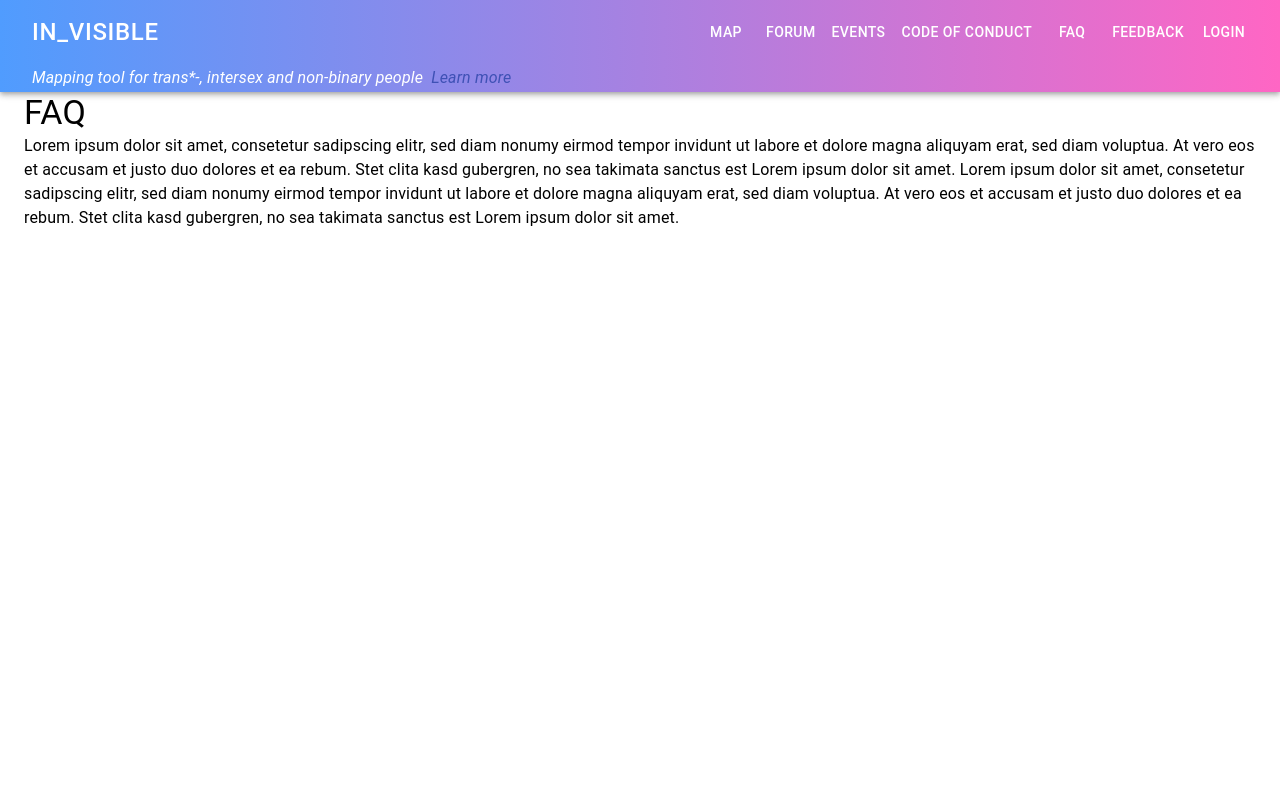
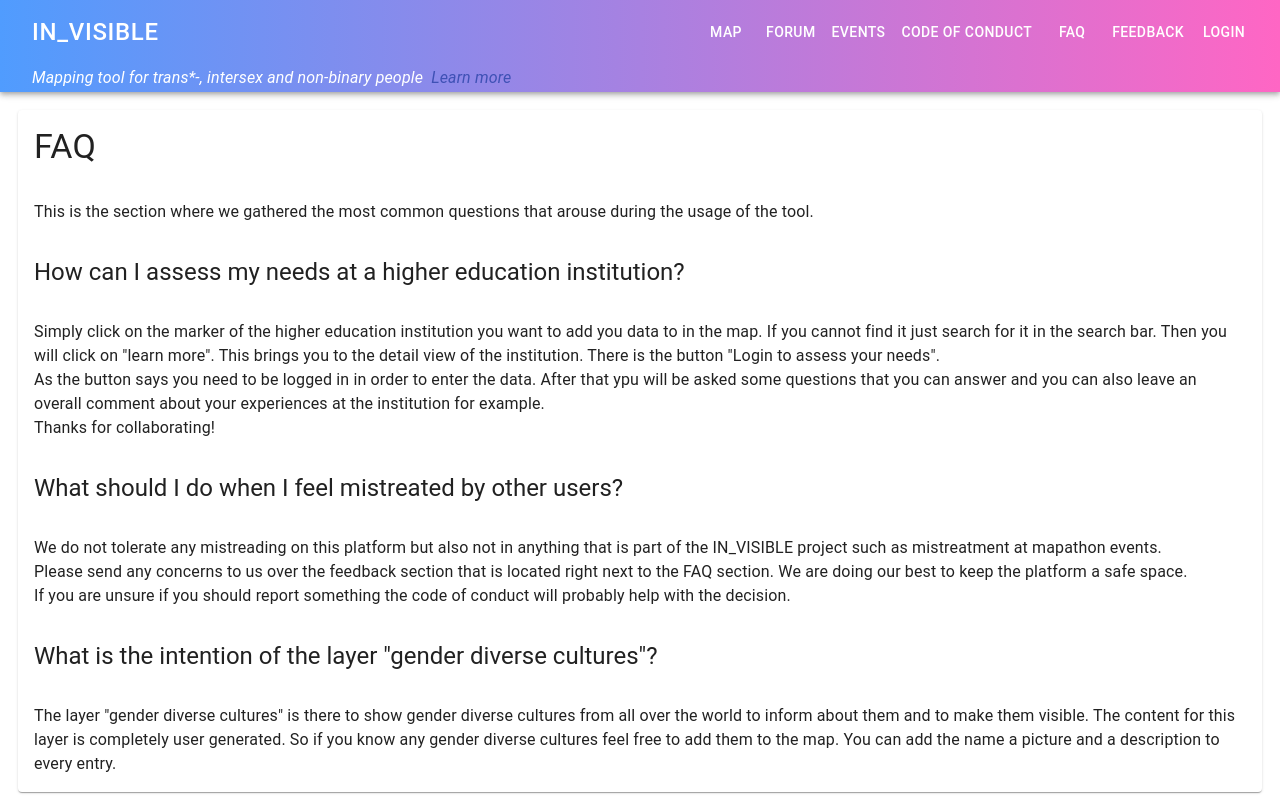
Before and after one commit to project-invisible/frontend, a React app: page /faq in a window 1280 px wide. Built offline with nearby package versions, Linux system fonts and the light colour scheme.

Commit message:
add FAQ content

```diff
--- a/src/staticContent/Faq.tsx
+++ b/src/staticContent/Faq.tsx
@@ -1,22 +1,72 @@
 import React from "react";
-import { Container, Typography } from "@material-ui/core";
+import { Typography, Paper, makeStyles } from "@material-ui/core";
 
+const useStyles = makeStyles(() => ({
+  textFrame: {
+    margin: "18px"
+  },
+  headline: {
+    padding: "16px",
+    textDecoration: "bold"
+  },
+  bodyText: {
+    padding: "16px"
+  }
+}));
 function Faq() {
+  const classes = useStyles({});
   return (
-    <Container>
-      <Typography variant="h4">FAQ</Typography>
-      <Typography variant="body1">
-        Lorem ipsum dolor sit amet, consetetur sadipscing elitr, sed diam nonumy
-        eirmod tempor invidunt ut labore et dolore magna aliquyam erat, sed diam
-        voluptua. At vero eos et accusam et justo duo dolores et ea rebum. Stet
-        clita kasd gubergren, no sea takimata sanctus est Lorem ipsum dolor sit
-        amet. Lorem ipsum dolor sit amet, consetetur sadipscing elitr, sed diam
-        nonumy eirmod tempor invidunt ut labore et dolore magna aliquyam erat,
-        sed diam voluptua. At vero eos et accusam et justo duo dolores et ea
-        rebum. Stet clita kasd gubergren, no sea takimata sanctus est Lorem
-        ipsum dolor sit amet.
+    <Paper className={classes.textFrame}>
+      <Typography variant="h4" className={classes.headline}>
+        FAQ
       </Typography>
-    </Container>
+      <Typography variant="body1" className={classes.bodyText}>
+        This is the section where we gathered the most common questions that
+        arouse during the usage of the tool.
+      </Typography>
+      <Typography variant="h5" className={classes.headline}>
+        How can I assess my needs at a higher education institution?
+      </Typography>
+      <Typography variant="body1" className={classes.bodyText}>
+        Simply click on the marker of the higher education institution you want
+        to add you data to in the map. If you cannot find it just search for it
+        in the search bar. Then you will click on "learn more". This brings you
+        to the detail view of the institution. There is the button "Login to
+        assess your needs".
+        <br />
+        As the button says you need to be logged in in order to enter the data.
+        After that ypu will be asked some questions that you can answer and you
+        can also leave an overall comment about your experiences at the
+        institution for example.
+        <br />
+        Thanks for collaborating!
+      </Typography>
+      <Typography variant="h5" className={classes.headline}>
+        What should I do when I feel mistreated by other users?
+      </Typography>
+      <Typography variant="body1" className={classes.bodyText}>
+        We do not tolerate any mistreading on this platform but also not in
+        anything that is part of the IN_VISIBLE project such as mistreatment at
+        mapathon events.
+        <br />
+        Please send any concerns to us over the feedback section that is located
+        right next to the FAQ section. We are doing our best to keep the
+        platform a safe space.
+        <br />
+        If you are unsure if you should report something the code of conduct
+        will probably help with the decision.
+      </Typography>
+      <Typography variant="h5" className={classes.headline}>
+        What is the intention of the layer "gender diverse cultures"?
+      </Typography>
+      <Typography variant="body1" className={classes.bodyText}>
+        The layer "gender diverse cultures" is there to show gender diverse
+        cultures from all over the world to inform about them and to make them
+        visible. The content for this layer is completely user generated. So if
+        you know any gender diverse cultures feel free to add them to the map.
+        You can add the name a picture and a description to every entry.
+      </Typography>
+    </Paper>
   );
 }
 export default Faq;
```
